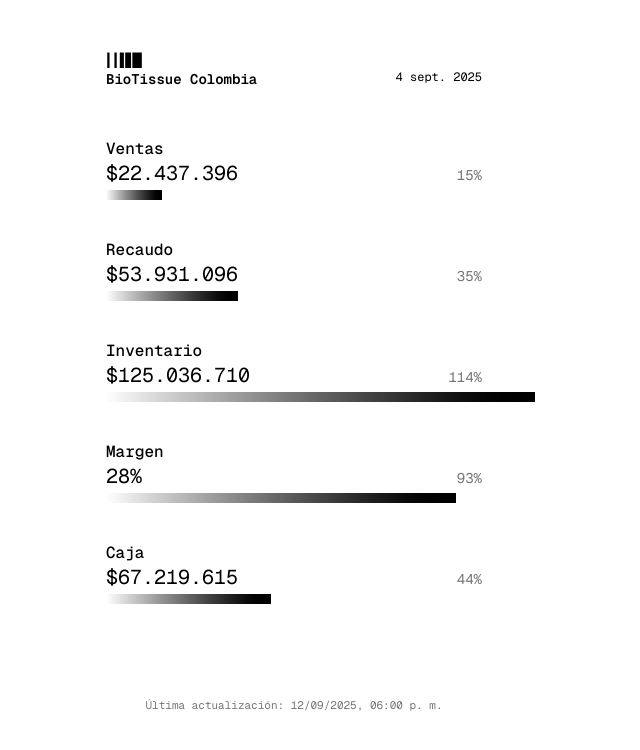
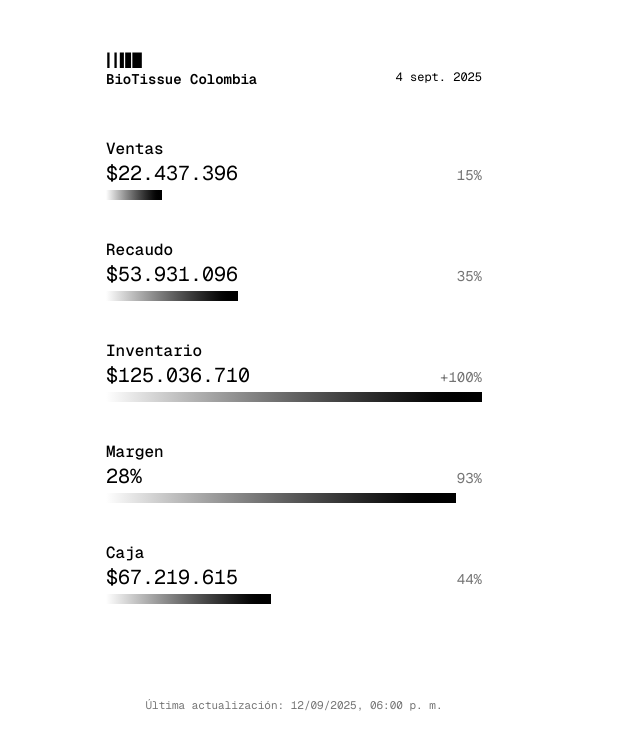
Before and after one commit to andreszapataq/pulse, a Next.js app: page / in a window 1280 px wide. Shown: the top 750 px of the page, without its empty margins (346-986 px from the left). Built offline with nearby package versions, Linux system fonts and the light colour scheme.

Commit message:
fix progress bar over 100%

```diff
--- a/app/components/AccordionMetricCard.tsx
+++ b/app/components/AccordionMetricCard.tsx
@@ -24,7 +24,7 @@ function formatDateShort(dateString: string): string {
     const formatted = date.toLocaleDateString('es-ES', {
       day: 'numeric',
       month: 'short',
-      timeZone: 'America/Bogota'
+      timeZone: 'UTC'
     });
     // Asegurar que termine con punto
     return formatted.endsWith('.') ? formatted : formatted + '.';
@@ -59,7 +59,9 @@ export default function AccordionMetricCard({
 
   const getProgressWidth = () => {
     if (!percentage) return '0%';
-    return percentage;
+    // Extraer el número del porcentaje y limitar a 100%
+    const percentageNumber = parseInt(percentage.replace(/[+%]/g, ''));
+    return `${Math.min(percentageNumber, 100)}%`;
   };
 
   const hasBreakdown = breakdown && breakdown.length > 0;
--- a/app/components/MetricsDisplay.tsx
+++ b/app/components/MetricsDisplay.tsx
@@ -25,6 +25,19 @@ function calculatePercentage(value: number, target: number): number {
   return Math.round((value / target) * 100);
 }
 
+// Nueva función para formatear porcentaje con "+" cuando supera 100%
+function formatPercentageDisplay(percentage: number): string {
+  if (percentage > 100) {
+    return '+100%';
+  }
+  return `${percentage}%`;
+}
+
+// Nueva función para obtener el ancho de la barra (máximo 100%)
+function getProgressBarWidth(percentage: number): string {
+  return `${Math.min(percentage, 100)}%`;
+}
+
 interface MetricCardProps {
   title: string;
   value: string;
@@ -35,7 +48,9 @@ interface MetricCardProps {
 function MetricCard({ title, value, percentage, showProgressBar = false }: MetricCardProps) {
   const getProgressWidth = () => {
     if (!percentage) return '0%';
-    return percentage;
+    // Extraer el número del porcentaje y limitar a 100%
+    const percentageNumber = parseInt(percentage.replace('%', ''));
+    return getProgressBarWidth(percentageNumber);
   };
 
   return (
@@ -81,7 +96,7 @@ export default function MetricsDisplay({ metricsData }: MetricsDisplayProps) {
       <AccordionMetricCard
         title={metricsData.metrics.ventas.title}
         value={formatValue(metricsData.metrics.ventas.value, metricsData.metrics.ventas.unit)}
-        percentage={`${calculatePercentage(metricsData.metrics.ventas.value, metricsData.metrics.ventas.target)}%`}
+        percentage={formatPercentageDisplay(calculatePercentage(metricsData.metrics.ventas.value, metricsData.metrics.ventas.target))}
         showProgressBar={metricsData.metrics.ventas.showProgressBar}
         breakdown={metricsData.metrics.ventas.breakdown}
         listStyle="numbers"
@@ -93,7 +108,7 @@ export default function MetricsDisplay({ metricsData }: MetricsDisplayProps) {
       <AccordionMetricCard
         title={metricsData.metrics.recaudo.title}
         value={formatValue(metricsData.metrics.recaudo.value, metricsData.metrics.recaudo.unit)}
-        percentage={`${calculatePercentage(metricsData.metrics.recaudo.value, metricsData.metrics.recaudo.target)}%`}
+        percentage={formatPercentageDisplay(calculatePercentage(metricsData.metrics.recaudo.value, metricsData.metrics.recaudo.target))}
         showProgressBar={metricsData.metrics.recaudo.showProgressBar}
         breakdown={metricsData.metrics.recaudo.breakdown}
         listStyle="bullets"
@@ -105,7 +120,7 @@ export default function MetricsDisplay({ metricsData }: MetricsDisplayProps) {
       <AccordionMetricCard
         title={metricsData.metrics.inventario.title}
         value={formatValue(metricsData.metrics.inventario.value, metricsData.metrics.inventario.unit)}
-        percentage={`${calculatePercentage(metricsData.metrics.inventario.value, metricsData.metrics.inventario.target)}%`}
+        percentage={formatPercentageDisplay(calculatePercentage(metricsData.metrics.inventario.value, metricsData.metrics.inventario.target))}
         showProgressBar={metricsData.metrics.inventario.showProgressBar}
         breakdown={metricsData.metrics.inventario.breakdown}
         listStyle="numbers"
@@ -117,14 +132,14 @@ export default function MetricsDisplay({ metricsData }: MetricsDisplayProps) {
       <MetricCard
         title={metricsData.metrics.margen.title}
         value={formatValue(metricsData.metrics.margen.value, metricsData.metrics.margen.unit)}
-        percentage={`${calculatePercentage(metricsData.metrics.margen.value, metricsData.metrics.margen.target)}%`}
+        percentage={formatPercentageDisplay(calculatePercentage(metricsData.metrics.margen.value, metricsData.metrics.margen.target))}
         showProgressBar={metricsData.metrics.margen.showProgressBar}
       />
 
       <MetricCard
         title={metricsData.metrics.caja.title}
         value={formatValue(metricsData.metrics.caja.value, metricsData.metrics.caja.unit)}
-        percentage={`${calculatePercentage(metricsData.metrics.caja.value, metricsData.metrics.caja.target)}%`}
+        percentage={formatPercentageDisplay(calculatePercentage(metricsData.metrics.caja.value, metricsData.metrics.caja.target))}
         showProgressBar={metricsData.metrics.caja.showProgressBar}
       />
     </div>
```
